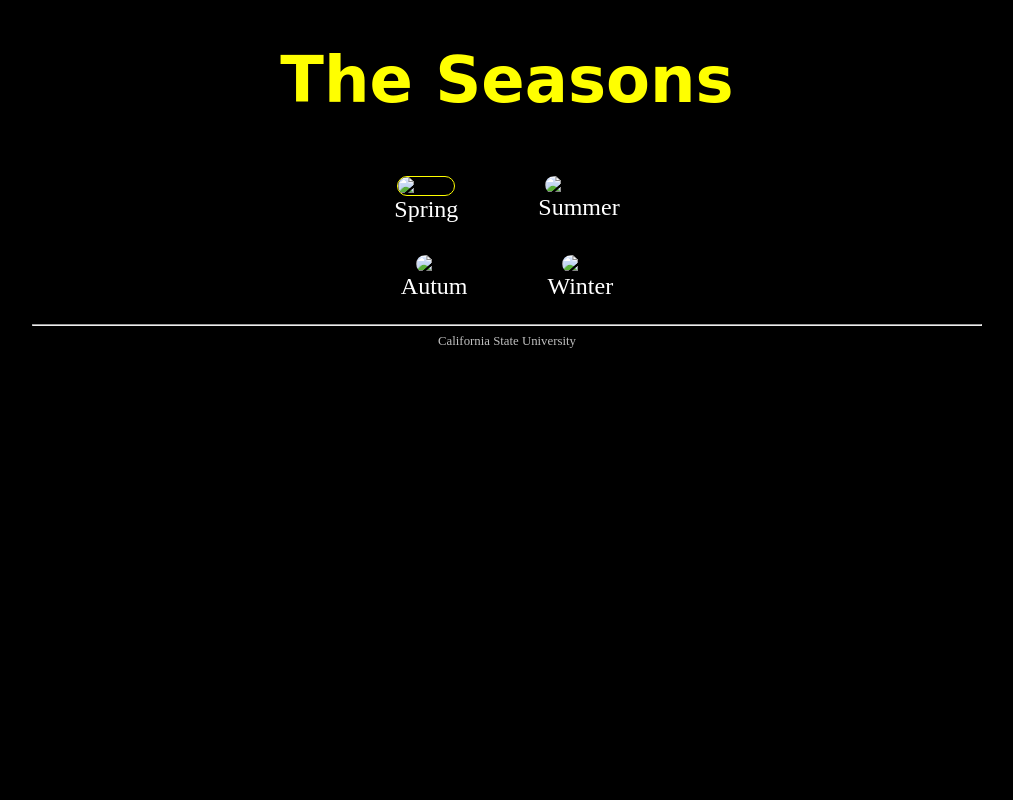
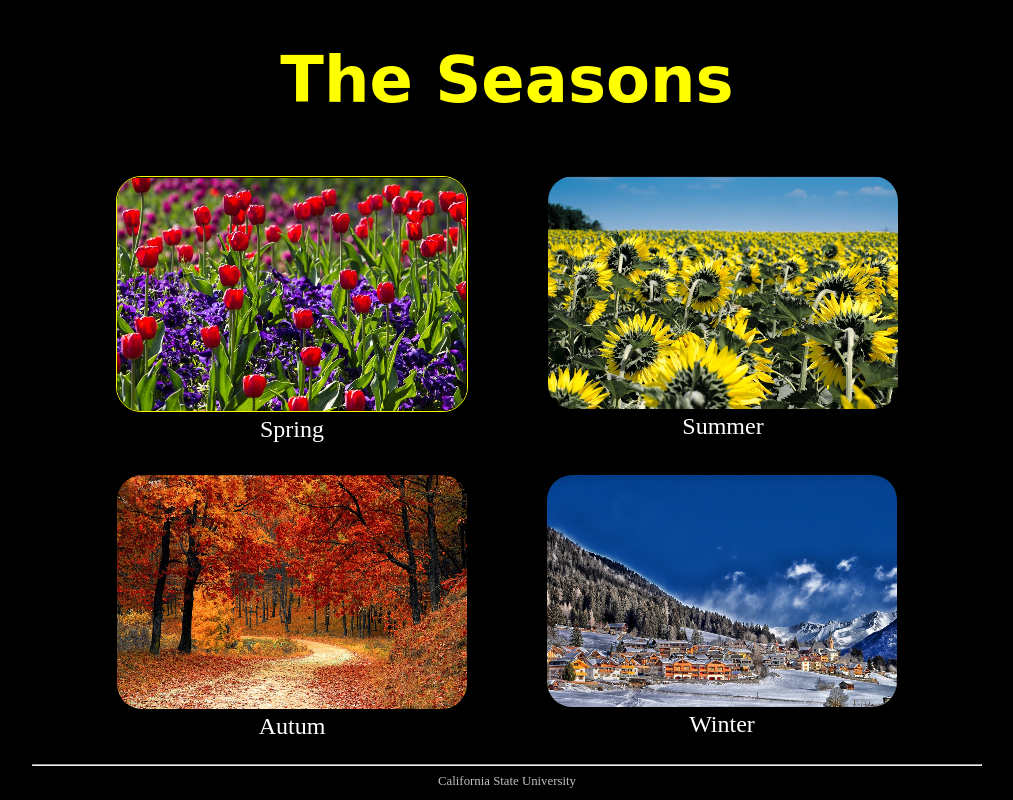
Before and after one commit to drlara/seasons, a plain HTML site: page index.html in a window 1280 px wide. Shown: the whole page, without its empty margins (133-1146 px from the left). Drawn offline with Linux system fonts and the light colour scheme.

Commit message:
Update index.html
Change image extensions

```diff
--- a/index.html
+++ b/index.html
@@ -16,13 +16,13 @@
 			<div style="display:flex; justify-content:center">
 
 				<figure style="text-align: center">
-					<img style="border-radius:25px; border:1px solid yellow" src="img/spring.jpg" alt= "spring"/>
+					<img style="border-radius:25px; border:1px solid yellow" src="img/spring.png" alt= "spring"/>
 					<figcaption style="color:white; font-size: 1.5em">
 						Spring
 					</figcaption>
 				</figure>
 				<figure style="text-align: center">
-					<img style="border-radius:25px" src="img/spring.jpg" alt= "summer"/>
+					<img style="border-radius:25px" src="img/summer.png" alt= "summer"/>
 					<figcaption style="color:white; font-size: 1.5em">
 						Summer
 					</figcaption>
@@ -34,14 +34,14 @@
 			<div style="display:flex; justify-content:center">
 
 				<figure style="text-align: center">
-					<img style="border-radius:25px" src= "img/fall.jpg" alt= "fall"/>
+					<img style="border-radius:25px" src= "img/fall.png" alt= "fall"/>
 					<figcaption style="color:white; font-size: 1.5em">
 						Autum
 					</figcaption>
 				</figure>
 
 				<figure style="text-align: center">
-					<img style="border-radius:25px" src= "img/winter.jpg" alt= "fall"/>
+					<img style="border-radius:25px" src= "img/winter.png" alt= "winter"/>
 					<figcaption style="color:white; font-size: 1.5em">
 						Winter
 					</figcaption>
```
